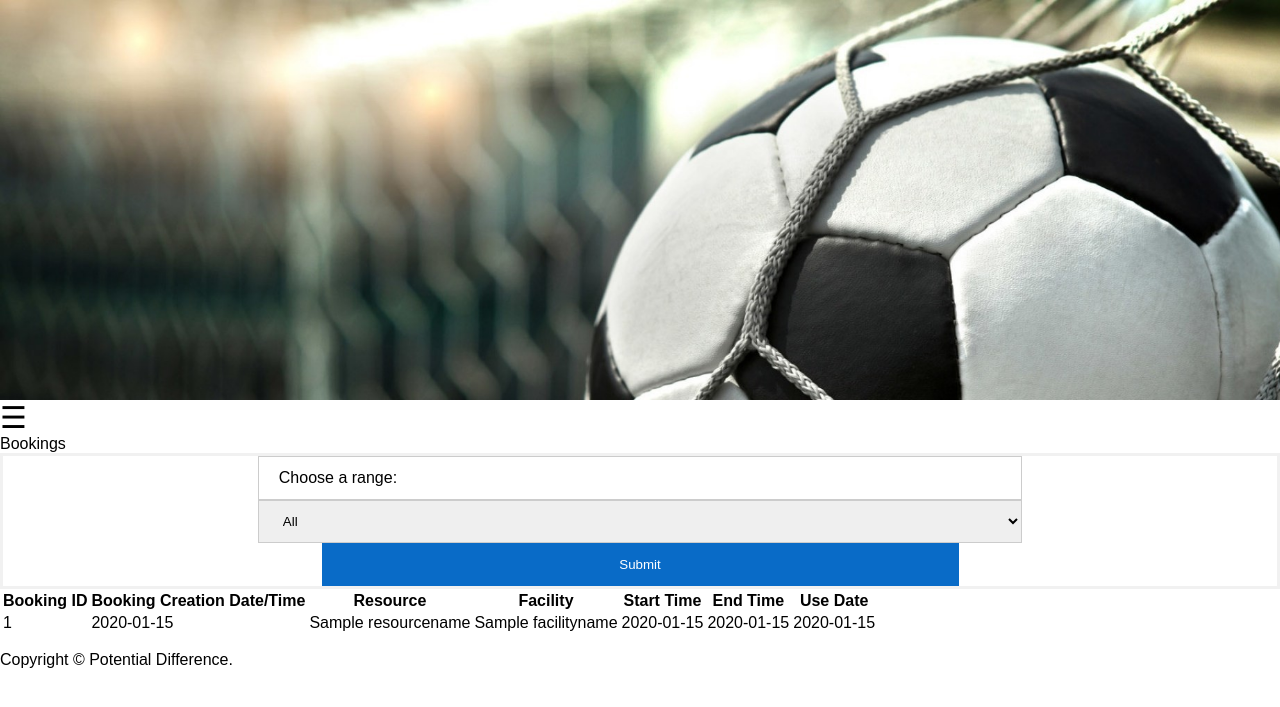
After one commit to Michael-117/Sports-Facility-Management, a Flask app: template templates/viewBooking.html in a window 1280 px wide. The commit adds this page. Shown: the top 707 px of the page. Run offline with Flask 2, Linux system fonts and the light colour scheme; the template is opened without the code that fills it: most values are stand-ins (such as "Sample title", 1, 10 or a date in 2020); some libraries are stand-ins or nearby versions.

Commit message:
viewBooking.html created

```diff
--- /dev/null
+++ b/templates/viewBooking.html
@@ -0,0 +1,58 @@
+{% extends 'base.html'%}
+
+{% block main%}
+<div class = "bookings">
+    <div> Bookings </div>
+</div>
+
+<form action="" method = 'POST'>
+
+<div class = "dropdown">
+    <label for="dropdown">Choose a range:</label>
+    <select name="range" id="range">
+        <option value="all">All</option>
+        <option value="today">Today</option>
+        <option value="week">Week</option>
+        <option value="month">Month</option>
+    </select>
+</div>
+<input type="submit" value ="Submit">
+</form>
+
+
+<div class = "table">
+    <table>
+        <thead>
+            <tr>
+                <th> Booking ID </th>
+                <th> Booking Creation Date/Time </th>
+                <th> Resource </th>
+                <th> Facility </th>
+                <th> Start Time </th>
+                <th> End Time </th>
+                <th> Use Date </th>
+
+            </tr>
+        </thead>
+        {% for i in bookingids %}
+
+        <tr>
+
+            <td> {{i}} </td>
+            <td> {{bookdatetime[bookingids.index(i)]}} </td>
+            <td> {{resourcenames[bookingids.index(i)]}} </td>
+            <td> {{facilitynames[firstName.index(i)]}} </td>
+            <td> {{starttimes[firstName.index(i)]}} </td>
+            <td> {{endtimes[bookingids.index(i)]}} </td>
+            <td> {{usedate[bookingids.index(i)]}} </td>
+
+        </tr>
+        {% endfor %}
+    </table>
+</div>
+
+
+
+
+
+{% endblock %}
```
Also changed, not shown: templates/systemLogs.html (+7 -2 lines).
